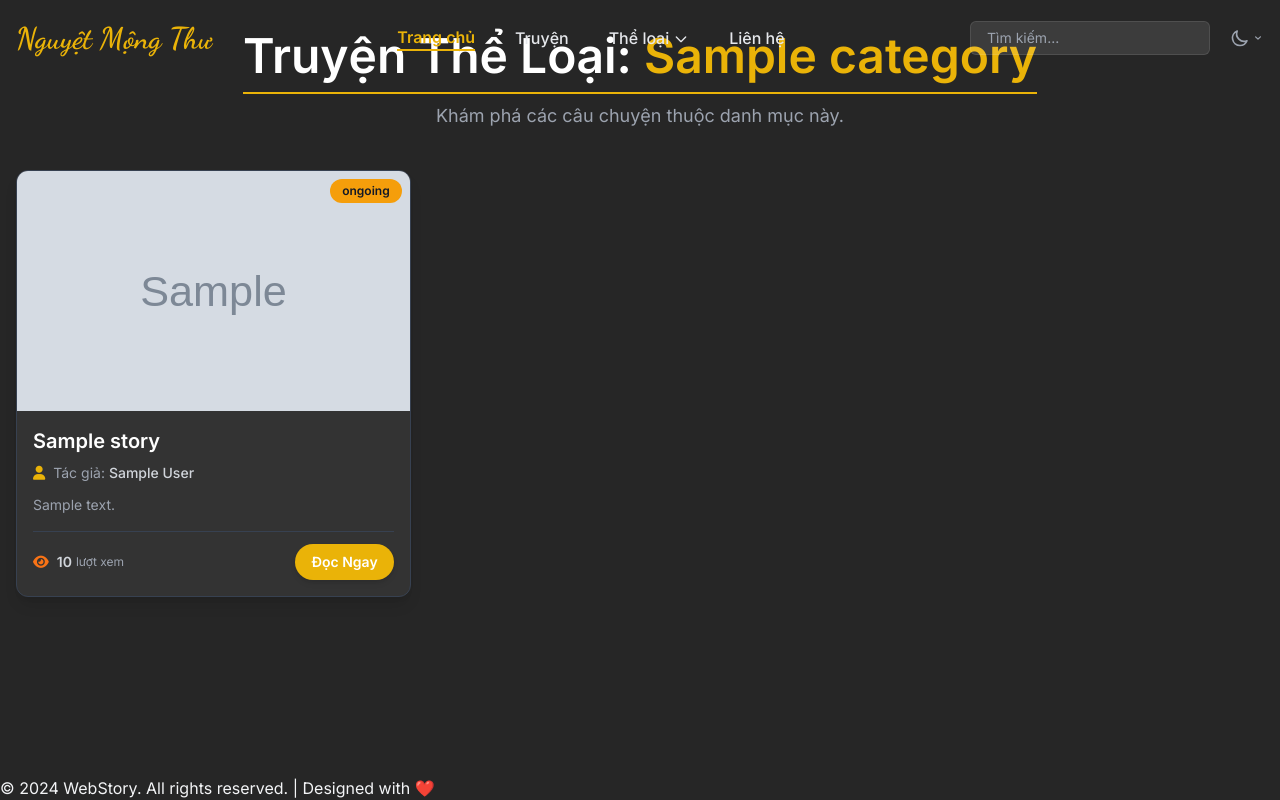
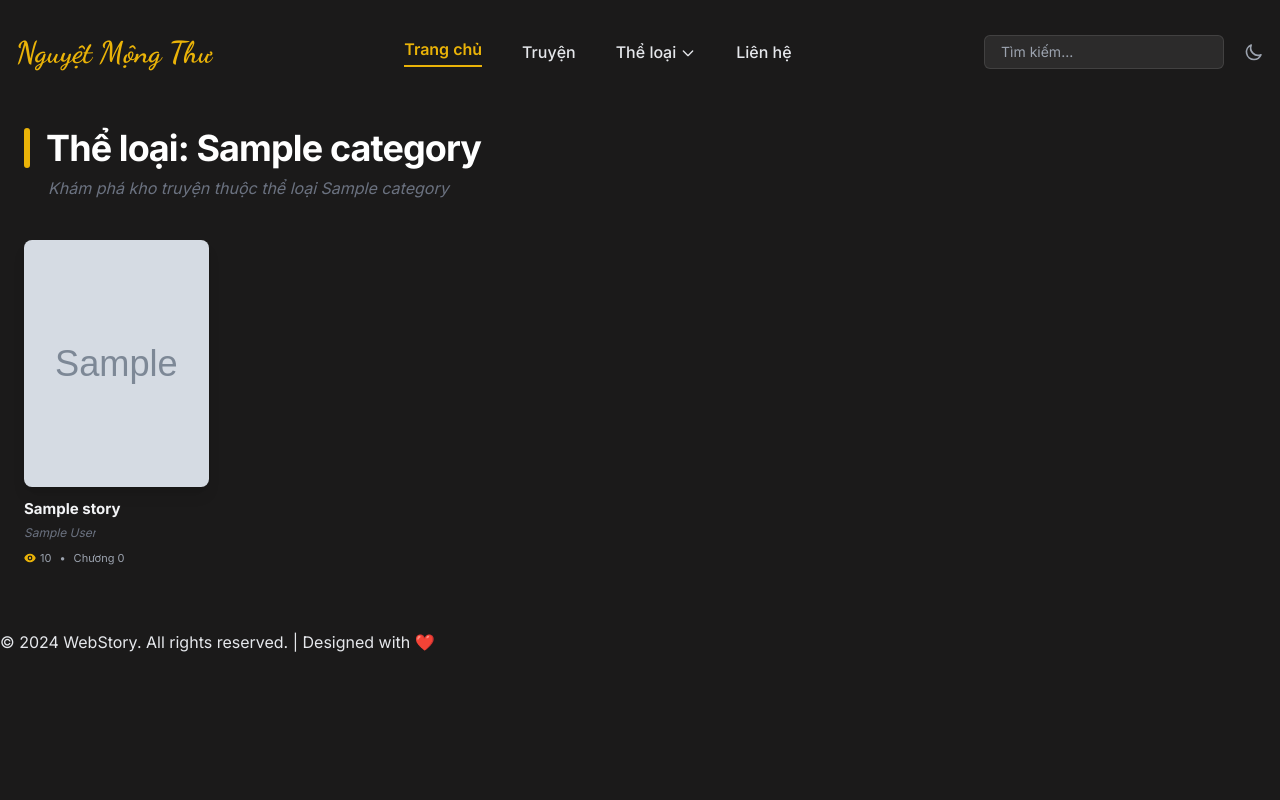
Before and after one commit to trinhthanhson/webtruyen, a Django app: a page that uses webtruyen/story/templates/story/header/header.html in a window 1280 px wide. Run offline with Django 5.2, Linux system fonts and the light colour scheme; tables that the repository leaves empty hold one stand-in row (values such as "Sample post"); grey boxes marked "Sample" are stand-in pictures; data that the repository does not hold is empty; some libraries are stand-ins or nearby versions.

Commit message:
update header, category_detail

```diff
--- a/webtruyen/story/templates/story/category_detail.html
+++ b/webtruyen/story/templates/story/category_detail.html
@@ -1,18 +1,23 @@
 {% load static %}
+<!DOCTYPE html>
+<html lang="vi">
+
+<head>
+    <meta charset="UTF-8">
+    <meta name="viewport" content="width=device-width, initial-scale=1.0">
+    <title>Thể loại: {{ category.category_name }} | Nguyệt Mộng Thư</title>
+
     <script src="https://cdn.tailwindcss.com"></script>
+    <link href="https://fonts.googleapis.com/css2?family=Inter:wght@400;500;600;700&display=swap" rel="stylesheet">
+
     <script>
-    // Định nghĩa cấu hình màu Dark Mode
         tailwind.config = {
             theme: {
                 extend: {
                     colors: {
-                    'primary': '#60a5fa', // Blue-400
-                    'dark-bg-body': '#262626', // Màu nền #262626
-                    'dark-bg-card': '#333333', // Màu nền container
-                    'dark-border': '#4b5563', // Gray-600
-                    'secondary': '#f97316', // Orange-500
-                    'completed': '#10b981', // Emerald-500 (Hoàn thành)
-                    'ongoing': '#f59e0b', // Amber-500 (Đang ra)
+                        'primary': '#EAB308', // Vàng gold chuẩn mẫu Nguyệt Mộng Thư
+                        'dark-bg': '#141414',
+                        'card-bg': '#1f1f1f',
                     },
                     fontFamily: {
                         sans: ['Inter', 'sans-serif'],
@@ -22,95 +27,107 @@
         }
     </script>
 
-<!DOCTYPE html>
-<html lang="vi">
-<head>
-    <meta name="viewport" content="width=device-width, initial-scale=1.0">
-    <title>Danh Mục: {{ category.category_name }}</title>
-    <!-- Thêm Font Awesome để dùng icon -->
-    <link rel="stylesheet" href="https://cdnjs.cloudflare.com/ajax/libs/font-awesome/6.4.0/css/all.min.css">
+    <style>
+        body {
+            background-color: #1b1a1a;
+            color: #e5e7eb;
+        }
+
+        .line-clamp-2 {
+            display: -webkit-box;
+            -webkit-line-clamp: 2;
+            -webkit-box-orient: vertical;
+            overflow: hidden;
+        }
+
+        .line-clamp-1 {
+            display: -webkit-box;
+            -webkit-line-clamp: 1;
+            -webkit-box-orient: vertical;
+            overflow: hidden;
+        }
+    </style>
 </head>
-<body class="bg-dark-bg-body font-sans antialiased text-gray-100 min-h-screen flex flex-col">
+
+<body class="font-sans antialiased">
 
     {% include 'story/header/header.html' %}
 
-    <main class="container mx-auto px-4 py-8 flex-grow">
+    <main class="container mx-auto max-w-7xl pt-32 pb-16 px-6">
 
-        <!-- TIÊU ĐỀ DANH MỤC -->
-        <div class="mb-10 text-center">
-            <h1 class="text-4xl sm:text-5xl font-extrabold text-white mb-2 border-b-2 border-primary pb-3 inline-block">
-                Truyện Thể Loại: <span class="text-primary">{{ category.category_name }}</span>
+        <div class="mb-10">
+            <div class="flex items-center space-x-4 mb-2">
+                <div class="w-1.5 h-10 bg-primary rounded-full"></div>
+                <h1 class="text-3xl md:text-4xl font-bold text-white tracking-tight">
+                    Thể loại: {{ category.category_name }}
                 </h1>
-            <p class="text-gray-400 text-lg">Khám phá các câu chuyện thuộc danh mục này.</p>
+            </div>
+            <p class="text-gray-500 ml-6 italic">Khám phá kho truyện thuộc thể loại {{ category.category_name }}</p>
         </div>
 
         {% if stories %}
-            <!-- GRID HIỂN THỊ TRUYỆN -->
-            <div class="grid grid-cols-1 sm:grid-cols-2 lg:grid-cols-3 gap-8">
+        <div class="grid grid-cols-2 sm:grid-cols-3 lg:grid-cols-5 xl:grid-cols-6 gap-6">
 
             {% for story in stories %}
+            <div class="group relative flex flex-col">
                 <a href="{% url 'story_detail' story_slug=story.slug %}"
-                        class="block transform transition duration-300 hover:scale-[1.02] rounded-xl shadow-lg hover:shadow-2xl">
+                    class="relative aspect-[3/4] overflow-hidden rounded-lg shadow-lg mb-3 block">
+                    <img src="{{ story.cover_image_url |default:'https://placehold.co/300x400/333333/AAAAAA?text=No+Cover' }}"
+                        alt="{{ story.title }}"
+                        class="w-full h-full object-cover transition duration-500 group-hover:scale-110">
 
-                        <div class="bg-dark-bg-card border border-gray-700 rounded-xl overflow-hidden h-full flex flex-col">
-                            <div class="relative h-48 sm:h-60 overflow-hidden">
-                                <!-- COVER IMAGE -->
-                                <img src="{{ story.cover_image_url|default:'https://placehold.co/800x600/333333/AAAAAA?text=No+Cover' }}"
-                                            alt="{{ story.title }}"
-                                            class="w-full h-full object-cover transition duration-500 hover:opacity-75"
-                                            onerror="this.onerror=null;this.src='https://placehold.co/800x600/333333/AAAAAA?text=No+Cover';">
+                    {% if story.status == 'Hoàn thành' %}
+                    <span
+                        class="absolute top-2 left-2 bg-red-600 text-white text-[10px] font-bold px-2 py-0.5 rounded shadow-md uppercase">
+                        Full
+                    </span>
+                    {% endif %}
 
-                                <!-- STATUS TAG -->
-                                <span class="absolute top-2 right-2 px-3 py-1 text-xs font-semibold rounded-full
-                                    {% if story.status == 'Hoàn thành' %}bg-completed text-gray-900{% else %}bg-ongoing text-gray-900{% endif %}">
-                                    {{ story.status }}
-                                </span>
+                    <div
+                        class="absolute inset-0 bg-black/40 opacity-0 group-hover:opacity-100 transition-opacity flex items-center justify-center">
+                        <span
+                            class="bg-primary text-black font-bold py-2 px-4 rounded-full text-xs uppercase tracking-tighter">Đọc
+                            ngay</span>
+                    </div>
+                </a>
+
+                <div class="flex flex-col flex-grow">
+                    <a href="{% url 'story_detail' story_slug=story.slug %}"
+                        class="hover:text-primary transition-colors duration-200">
+                        <h2 class="text-[15px] font-bold text-gray-100 line-clamp-2 leading-snug mb-1">
+                            {{ story.title }}
+                        </h2>
+                    </a>
+
+                    <div class="flex items-center text-[12px] text-gray-500 space-x-2">
+                        <span class="line-clamp-1 italic">{{ story.author }}</span>
                     </div>
 
-                            <div class="p-4 flex flex-col flex-grow">
-                                <!-- TITLE -->
-                                <h2 class="text-xl font-bold text-white mb-2 line-clamp-2 hover:text-primary transition duration-200">
-                                    {{ story.title }}
-                                </h2>
-
-                                <!-- AUTHOR -->
-                                <p class="text-sm text-gray-400 mb-3 flex items-center">
-                                    <i class="fas fa-user mr-2 text-primary"></i>
-                                    Tác giả: <span class="ml-1 text-gray-300 font-medium">{{ story.author }}</span>
-                                </p>
-
-                                <!-- DESCRIPTION SNIPPET -->
-                                <p class="text-gray-400 text-sm mb-4 line-clamp-3">
-                                    {{ story.description|truncatechars:100 }}
-                                </p>
-
-                                <div class="mt-auto pt-3 border-t border-gray-700 flex justify-between items-center">
-                                    <!-- VIEWS COUNT -->
-                                    <div class="text-sm text-gray-400 flex items-center">
-                                        <i class="fas fa-eye mr-2 text-secondary"></i>
-                                        <span class="font-semibold text-gray-300">{{ story.views_count|default:0 }}</span>
-                                        <span class="ml-1 text-xs">lượt xem</span>
-                                    </div>
-
-                                    <!-- READ BUTTON -->
-                                    <span class="px-4 py-2 bg-primary text-white font-semibold text-sm rounded-full
-                                            hover:bg-blue-500 transition duration-300 shadow-md">
-                                        Đọc Ngay
+                    <div class="flex items-center mt-2 text-[11px] text-gray-400">
+                        <span class="flex items-center">
+                            <svg class="w-3 h-3 mr-1 text-primary" fill="currentColor" viewBox="0 0 20 20">
+                                <path d="M10 12a2 2 0 100-4 2 2 0 000 4z" />
+                                <path fill-rule="evenodd"
+                                    d="M.458 10C1.732 5.943 5.522 3 10 3s8.268 2.943 9.542 7c-1.274 4.057-5.064 7-9.542 7S1.732 14.057.458 10zM14 10a4 4 0 11-8 0 4 4 0 018 0z"
+                                    clip-rule="evenodd" />
+                            </svg>
+                            {{ story.views_count|default:0 }}
                         </span>
+                        <span class="mx-2">•</span>
+                        <span>Chương {{ story.chapters.count|default:0 }}</span>
                     </div>
                 </div>
             </div>
-                    </a>
             {% endfor %}
+
         </div>
-            <!-- KẾT THÚC GRID -->
-
         {% else %}
-            <!-- THÔNG BÁO KHÔNG CÓ TRUYỆN -->
-            <div class="text-center py-16 bg-dark-bg-card rounded-xl border border-gray-700">
-                <i class="fas fa-book-open fa-3x text-gray-500 mb-4"></i>
-                <p class="text-xl text-gray-400 font-semibold mb-2">Chưa có truyện nào trong danh mục "{{ category.category_name }}"</p>
-                <p class="text-gray-500">Hãy quay lại sau hoặc khám phá các danh mục khác.</p>
+        <div class="text-center py-24 bg-[#1f1f1f] rounded-2xl border border-dashed border-gray-700">
+            <div class="text-6xl mb-4">📚</div>
+            <p class="text-xl text-gray-400 font-medium">Chưa có truyện nào trong danh mục này.</p>
+            <a href="/"
+                class="mt-6 inline-block bg-primary text-black px-6 py-2 rounded-full font-bold hover:scale-105 transition-transform">Khám
+                phá truyện khác</a>
         </div>
         {% endif %}
 
@@ -119,4 +136,5 @@
     {% include 'story/footer/footer.html' %}
 
 </body>
+
 </html>
--- a/webtruyen/story/templates/story/category_list.html
+++ b/webtruyen/story/templates/story/category_list.html
@@ -25,10 +25,12 @@
 <!DOCTYPE html>
 {% load static %}
 <html>
+
 <head>
     <meta name="viewport" content="width=device-width, initial-scale=1.0">
     <title>Danh sách Thể loại Truyện</title>
 </head>
+
 <body class="bg-dark-bg-body font-sans antialiased text-gray-100">
     {% include 'story/header/header.html' %}
 
@@ -68,4 +70,5 @@
     {% include 'story/footer/footer.html' %}
 
 </body>
+
 </html>
--- a/webtruyen/story/templates/story/chapter_detail.html
+++ b/webtruyen/story/templates/story/chapter_detail.html
@@ -9,8 +9,6 @@
 
     <!-- Tailwind CDN -->
     <script src="https://cdn.tailwindcss.com"></script>
-    <link rel="stylesheet" href="{% static 'story/css/style.css' %}?v=1.0">
-<link rel="stylesheet" href="{% static 'story/css/banner/banner.css' %}?v=1.0">
     <script>
         tailwind.config = {
             theme: {
@@ -33,7 +31,8 @@
     <style>
         /* ✅ Format nội dung truyện: xuống dòng, dễ đọc, thụt đầu dòng */
         .chapter-content {
-            white-space: pre-line; /* Giữ nguyên xuống dòng trong nội dung */
+            white-space: pre-line;
+            /* Giữ nguyên xuống dòng trong nội dung */
         }
 
         .chapter-content p {
--- a/webtruyen/story/templates/story/header/header.html
+++ b/webtruyen/story/templates/story/header/header.html
@@ -1,7 +1,8 @@
 {% load static %}
 
 <script src="https://cdn.tailwindcss.com"></script>
-<link href="https://fonts.googleapis.com/css2?family=Dancing+Script:wght@700&family=Inter:wght@400;500;600&display=swap" rel="stylesheet">
+<link href="https://fonts.googleapis.com/css2?family=Dancing+Script:wght@700&family=Inter:wght@400;500;600&display=swap"
+    rel="stylesheet">
 
 <script>
     tailwind.config = {
@@ -9,7 +10,6 @@
             extend: {
                 colors: {
                     'primary': '#EAB308',
-                    'dark-header': 'rgba(26, 26, 26, 0.95)',
                 },
                 fontFamily: {
                     'logo': ['"Dancing Script"', 'cursive'],
@@ -21,39 +21,43 @@
 </script>
 
 <style>
-    /* Hiệu ứng mượt mà cho Header */
     #main-header {
         transition: all 0.4s cubic-bezier(0.4, 0, 0.2, 1);
         backdrop-filter: blur(0px);
     }
 
-    /* Tùy chỉnh riêng cho ô tìm kiếm để giống ảnh mẫu */
     .search-input {
-        background: rgba(255, 255, 255, 0.1);
+        background: rgba(255, 255, 255, 0.08);
         border: 1px solid rgba(255, 255, 255, 0.1);
         transition: all 0.3s ease;
     }
 
     .search-input:focus {
-        background: rgba(255, 255, 255, 0.15);
+        background: rgba(255, 255, 255, 0.12);
         border-color: #EAB308;
         outline: none;
     }
 
-    /* Animation cho dropdown Thể loại */
-    .group:hover .dropdown-menu {
-        display: block;
-        animation: headerFadeIn 0.2s ease-out;
+    /* Dropdown Logic */
+    .dropdown-menu {
+        opacity: 0;
+        visibility: hidden;
+        transform: translateY(15px);
+        transition: all 0.3s ease;
+        pointer-events: none;
     }
 
-    @keyframes headerFadeIn {
-        from { opacity: 0; transform: translateY(10px); }
-        to { opacity: 1; transform: translateY(0); }
+    .group:hover .dropdown-menu {
+        opacity: 1;
+        visibility: visible;
+        transform: translateY(0);
+        pointer-events: auto;
     }
 </style>
 
 <header id="main-header" class="fixed top-0 left-0 w-full z-[1000] bg-transparent">
-    <div id="header-inner" class="container mx-auto px-4 py-5 flex justify-between items-center transition-all duration-300">
+    <div id="header-inner"
+        class="container mx-auto px-4 py-5 flex justify-between items-center transition-all duration-300">
 
         <div class="flex items-center">
             <a href="/" class="text-3xl font-logo text-primary hover:scale-105 transition-transform">
@@ -62,20 +66,45 @@
         </div>
 
         <nav class="hidden md:flex items-center space-x-10">
-            <a href="/" class="text-primary font-semibold border-b-2 border-primary">Trang chủ</a>
+            <a href="/" class="text-primary font-semibold border-b-2 border-primary pb-1">Trang chủ</a>
             <a href="/stories/" class="text-gray-200 hover:text-primary transition font-medium">Truyện</a>
 
             <div class="relative group">
-                <button class="flex items-center text-gray-200 group-hover:text-primary transition font-medium outline-none">
+                <button
+                    class="flex items-center text-gray-200 group-hover:text-primary transition font-medium outline-none py-5">
                     Thể loại
-                    <svg class="w-4 h-4 ml-1 mt-0.5" fill="none" stroke="currentColor" viewBox="0 0 24 24">
+                    <svg class="w-4 h-4 ml-1 mt-0.5 transition-transform group-hover:rotate-180" fill="none"
+                        stroke="currentColor" viewBox="0 0 24 24">
                         <path d="M19 9l-7 7-7-7" stroke-width="2" stroke-linecap="round" stroke-linejoin="round"></path>
                     </svg>
                 </button>
-                <div class="dropdown-menu absolute left-0 mt-2 w-48 bg-[#1a1a1a] border border-[#333] rounded-md shadow-xl py-2 hidden">
-                    <a href="#" class="block px-4 py-2 text-sm text-gray-300 hover:bg-gray-800 hover:text-primary">Ngôn Tình</a>
-                    <a href="#" class="block px-4 py-2 text-sm text-gray-300 hover:bg-gray-800 hover:text-primary">Đam Mỹ</a>
-                    <a href="#" class="block px-4 py-2 text-sm text-gray-300 hover:bg-gray-800 hover:text-primary">Tiên Hiệp</a>
+
+                <div class="dropdown-menu absolute left-1/2 -translate-x-1/2 w-[550px] lg:w-[650px] pt-1">
+                    <div
+                        class="dropdown-content bg-[#1a1a1a] border border-[#333] rounded-xl shadow-2xl overflow-hidden mt-1">
+
+                        <div class="grid grid-cols-3 gap-x-2 gap-y-1 p-5">
+                            {% for cat in categories %} <a href="{% url 'category_detail' cat.slug %}"
+                                class="group/item flex items-center justify-between px-3 py-2 text-[14px] text-gray-300 hover:bg-white/5 hover:text-primary rounded-lg transition-all">
+
+                                <span>{{ cat.category_name }}</span> {% if cat.story_count %}
+                                <span class="text-[10px] text-gray-500 group-hover/item:text-primary/70">
+                                    ({{cat.story_count }})
+                                </span>
+                                {% endif %}
+                            </a>
+                            {% empty %}
+                            <p class="col-span-3 text-center py-4 text-gray-500 text-xs">Chưa có thể loại.</p>
+                            {% endfor %}
+                        </div>
+
+                        <div class="bg-white/5 p-3 text-center border-t border-[#333]">
+                            <a href="{% url 'categories' %}"
+                                class="text-[11px] text-primary hover:text-yellow-400 uppercase tracking-widest font-bold transition">
+                                Tất cả thể loại
+                            </a>
+                        </div>
+                    </div>
                 </div>
             </div>
 
@@ -84,38 +113,40 @@
 
         <div class="flex items-center space-x-5">
             <div class="relative hidden sm:block">
-                <input type="text" placeholder="Tìm kiếm..."
-                    class="search-input w-48 lg:w-60 px-4 py-1.5 text-sm rounded-md text-white placeholder-gray-400">
+                <form action="/search/" method="GET">
+                    <input type="text" name="q" placeholder="Tìm kiếm..."
+                        class="search-input w-48 lg:w-60 px-4 py-1.5 text-sm rounded-md text-white placeholder-gray-400">
+                </form>
             </div>
 
             <div class="flex items-center text-gray-400 hover:text-primary cursor-pointer transition">
                 <svg class="w-5 h-5" fill="none" stroke="currentColor" viewBox="0 0 24 24">
-                    <path stroke-linecap="round" stroke-linejoin="round" stroke-width="2" d="M20.354 15.354A9 9 0 018.646 3.646 9.003 9.003 0 0012 21a9.003 9.003 0 008.354-5.646z"></path>
-                </svg>
-                <svg class="w-3 h-3 ml-0.5" fill="currentColor" viewBox="0 0 20 20">
-                    <path d="M5.293 7.293a1 1 0 011.414 0L10 10.586l3.293-3.293a1 1 0 111.414 1.414l-4 4a1 1 0 01-1.414 0l-4-4a1 1 0 010-1.414z"></path>
+                    <path stroke-linecap="round" stroke-linejoin="round" stroke-width="2"
+                        d="M20.354 15.354A9 9 0 018.646 3.646 9.003 9.003 0 0012 21a9.003 9.003 0 008.354-5.646z">
+                    </path>
                 </svg>
             </div>
         </div>
     </div>
 </header>
-
 <script>
-    // Xử lý đổi trạng thái Header khi cuộn trang
-    window.addEventListener('scroll', function() {
+    // Điều khiển hiệu ứng Header khi cuộn trang
+    window.addEventListener('scroll', function () {
         const header = document.getElementById('main-header');
         const inner = document.getElementById('header-inner');
 
         if (window.scrollY > 40) {
-            // Khi cuộn xuống: Hiện nền tối, có độ mờ kính (Blur)
-            header.style.backgroundColor = "rgba(20, 20, 20, 0.95)";
-            header.style.backdropFilter = "blur(12px)";
+            // Trạng thái khi cuộn xuống
+            header.style.backgroundColor = "rgba(18, 18, 18, 0.98)";
+            header.style.backdropFilter = "blur(15px)";
+            header.style.boxShadow = "0 4px 20px rgba(0,0,0,0.4)";
             header.style.borderBottom = "1px solid rgba(255, 255, 255, 0.05)";
             inner.classList.replace('py-5', 'py-3');
         } else {
-            // Khi ở đỉnh: Trong suốt hoàn toàn để hòa vào Banner
+            // Trạng thái khi ở đỉnh trang
             header.style.backgroundColor = "transparent";
             header.style.backdropFilter = "blur(0px)";
+            header.style.boxShadow = "none";
             header.style.borderBottom = "1px solid transparent";
             inner.classList.replace('py-3', 'py-5');
         }
--- a/webtruyen/story/views.py
+++ b/webtruyen/story/views.py
@@ -37,9 +37,10 @@ def story_list(request):
     # Lấy tất cả truyện, sắp xếp theo thời gian cập nhật giảm dần
     # SỬA: Thêm .select_related('category')
     stories = Story.objects.prefetch_related('categories').order_by('-updated_at', '-created_at')
-
+    categories = Category.objects.annotate(story_count=Count('stories')) # Phải gọi lại hàm này
     context = {
         'stories': stories,
+        'categories':categories
     }
 
 
@@ -65,7 +66,7 @@ def story_detail(request, story_slug):
         Story.objects.annotate(
             # Giả định related_name từ Chapter tới Story là 'chapters'
             first_chapter_number=Min('chapters__chapter_number'),
-            latest_chapter_number=Max('chapters__chapter_number')
+            latest_chapter_number=Max('chapters__chapter_number'),
         ),
         slug=story_slug
     )
@@ -121,12 +122,13 @@ def chapter_detail(request, story_slug, chapter_number):
     )
 
     # 5. Truyền context sang template
+    chapter_display = int(current_chapter.chapter_number) if current_chapter.chapter_number else 0
     context = {
         'story': story,
         'chapter': current_chapter,
         'previous_chapter': previous_chapter,
         'next_chapter': next_chapter,
-        'page_title': f"{story.title} - Chương {current_chapter.chapter_number}",
+        'page_title': f"{story.title} - Chương {chapter_display}",
     }
 
     return render(request, 'story/chapter_detail.html', context)
```
Also changed, not shown: webtruyen/story/templates/story/home.html (+55 -16 lines), webtruyen/story/templates/story/story_detail.html (+55 -21 lines), webtruyen/story/templates/story/story_list.html (+25 -11 lines). Lines whose indentation alone changed are shown as unchanged.
